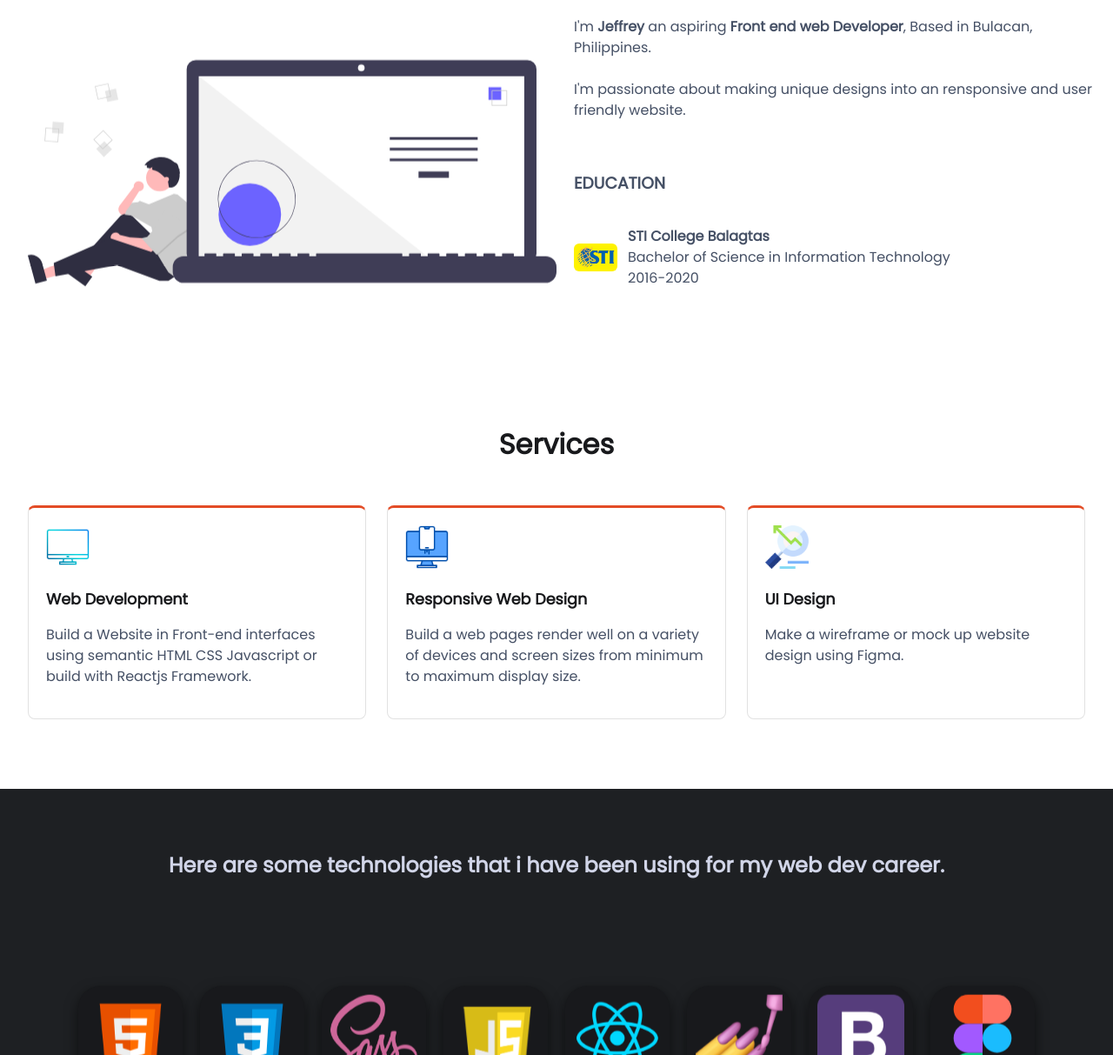
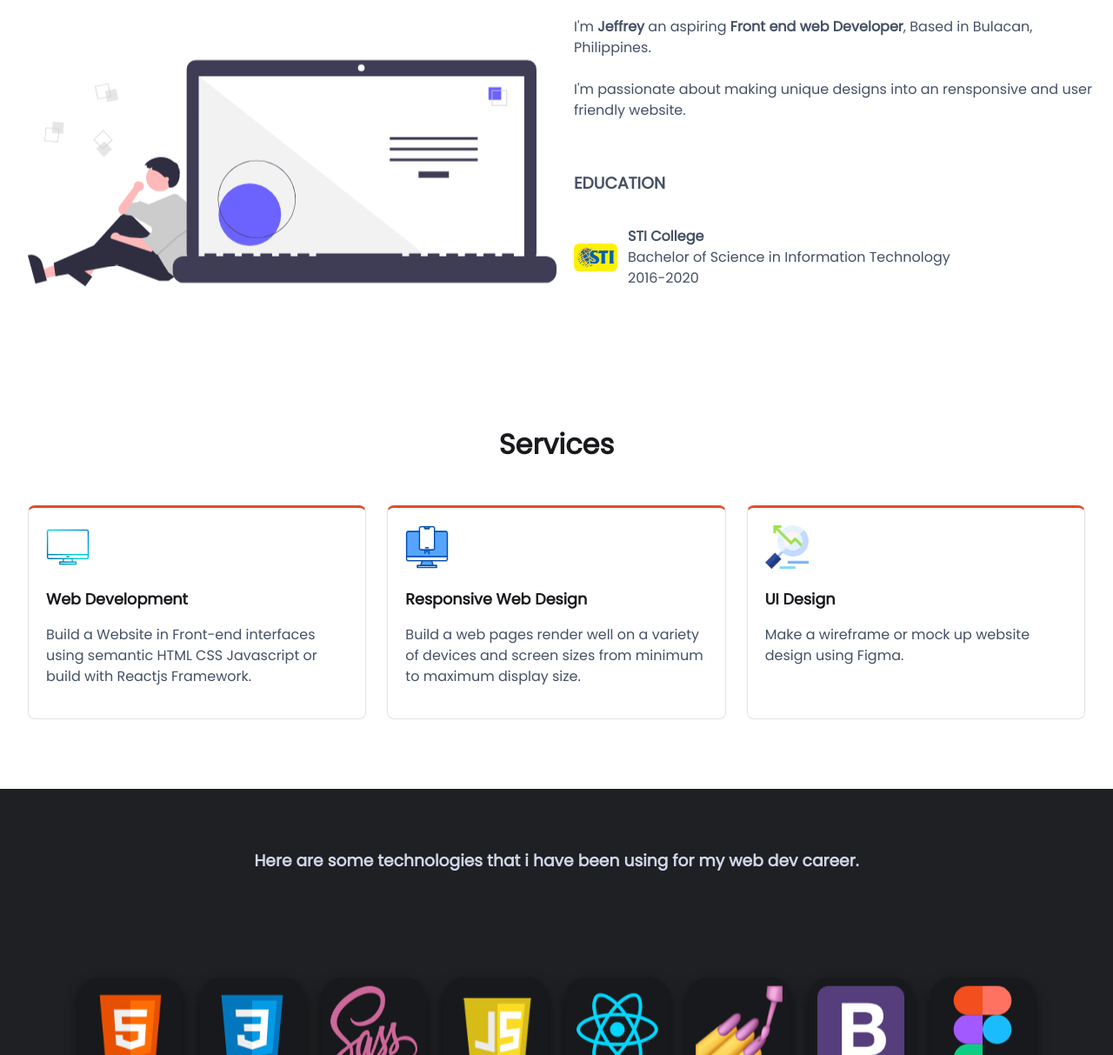
Before and after one commit to Jeptzy/MYPORTFOLIO, a plain HTML site: page index.html in a window 1280 px wide. Shown: the part 935-2148 px from the top of the page at 87% size. Drawn offline with nearby package versions, Linux system fonts and the light colour scheme.

Commit message:
fix skill title

```diff
--- a/app/sass/_footer.scss
+++ b/app/sass/_footer.scss
@@ -34,6 +34,3 @@ footer{
         padding: 2px;
     }
 }
-h2{
-    color: var(--text_gray);
-}
--- a/app/sass/_skills.scss
+++ b/app/sass/_skills.scss
@@ -3,6 +3,12 @@
     background-color: var(--Dark_color);
     height: auto;
     padding: 50px 20px;
+    .skill_title{
+        h3{
+            color: var(--text_gray);
+        }
+
+    }
 }
 .skill_container{
     justify-content: center;
--- a/app/sass/_theme.scss
+++ b/app/sass/_theme.scss
@@ -19,12 +19,12 @@ body.light .home_title>h1{
 body.light .skill_section{
     background-color: white;
 }
-body.light .skill_title h1{
+body.light .skill_title h3{
     color: var(--DarkSecondary_color);
 }
 
 body.light .col{
-    background-color: white;
+    background-color: rgb(58, 57, 57);
     // box-shadow: 0 10px 30px -5px rgb(0 0 0 / 5%);
 }
 .sidebar_mask{
--- a/index.html
+++ b/index.html
@@ -83,7 +83,7 @@
                     </div>
                     <div class="sti_con">
                         <img src="images/stilogo.jpg" alt="sti-logo">
-                        <p class="about_college_info"><strong>STI College Balagtas</strong> <br><span class="course">Bachelor of Science in Information Technology
+                        <p class="about_college_info"><strong>STI College</strong> <br><span class="course">Bachelor of Science in Information Technology
                             <br>2016-2020</span></p>
                     </div>
 
@@ -126,7 +126,7 @@
         </section>
         <!-- SKILLS -->
         <section class="skill_section container flex" id="skill">
-            <div class="skill_title"><h2 class="text_center">Here are some technologies that i have been using for my web dev career.</h2></div>
+            <div class="skill_title"><h3 class="text_center">Here are some technologies that i have been using for my web dev career.</h3></div>
             <div class="skill_container flex flex_wrap">
                 <div class="col_container">
                     <div class="col">
```
Also changed, not shown: app/sass/style.css, 1 other file.
